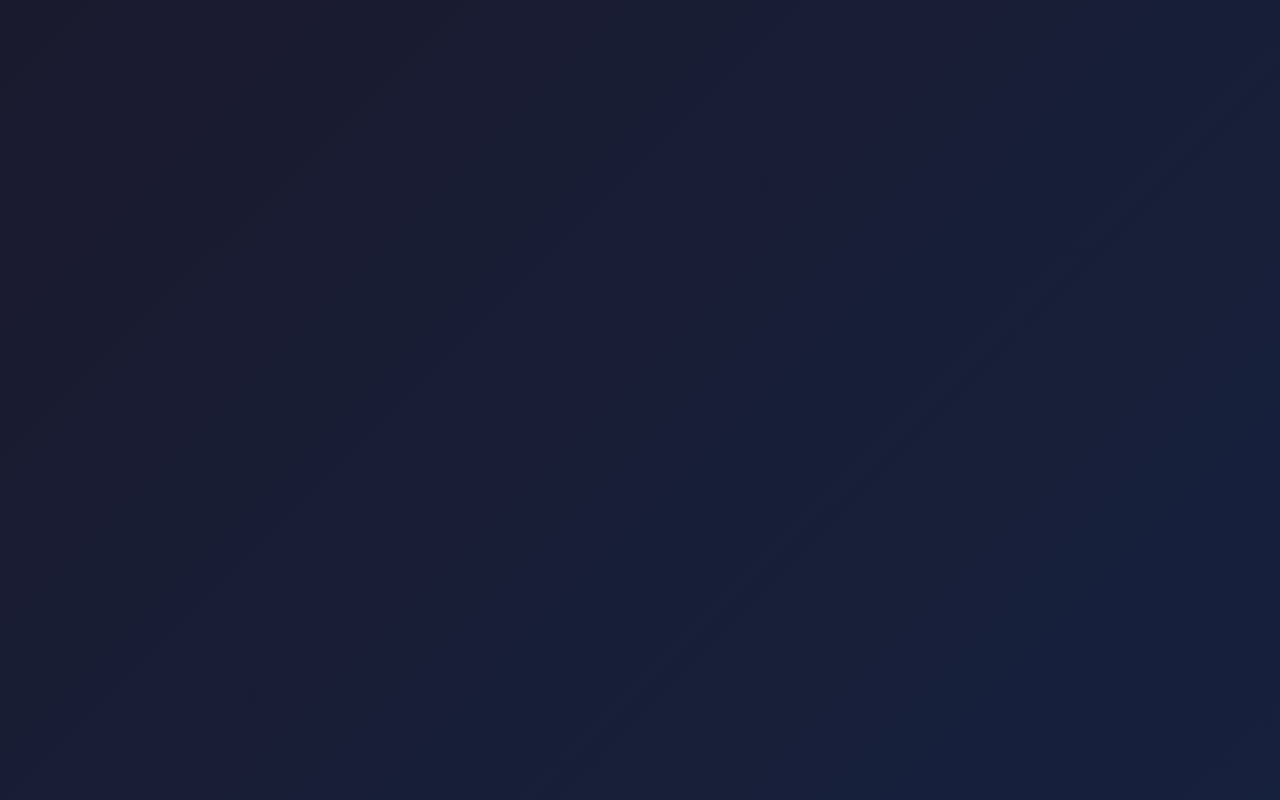
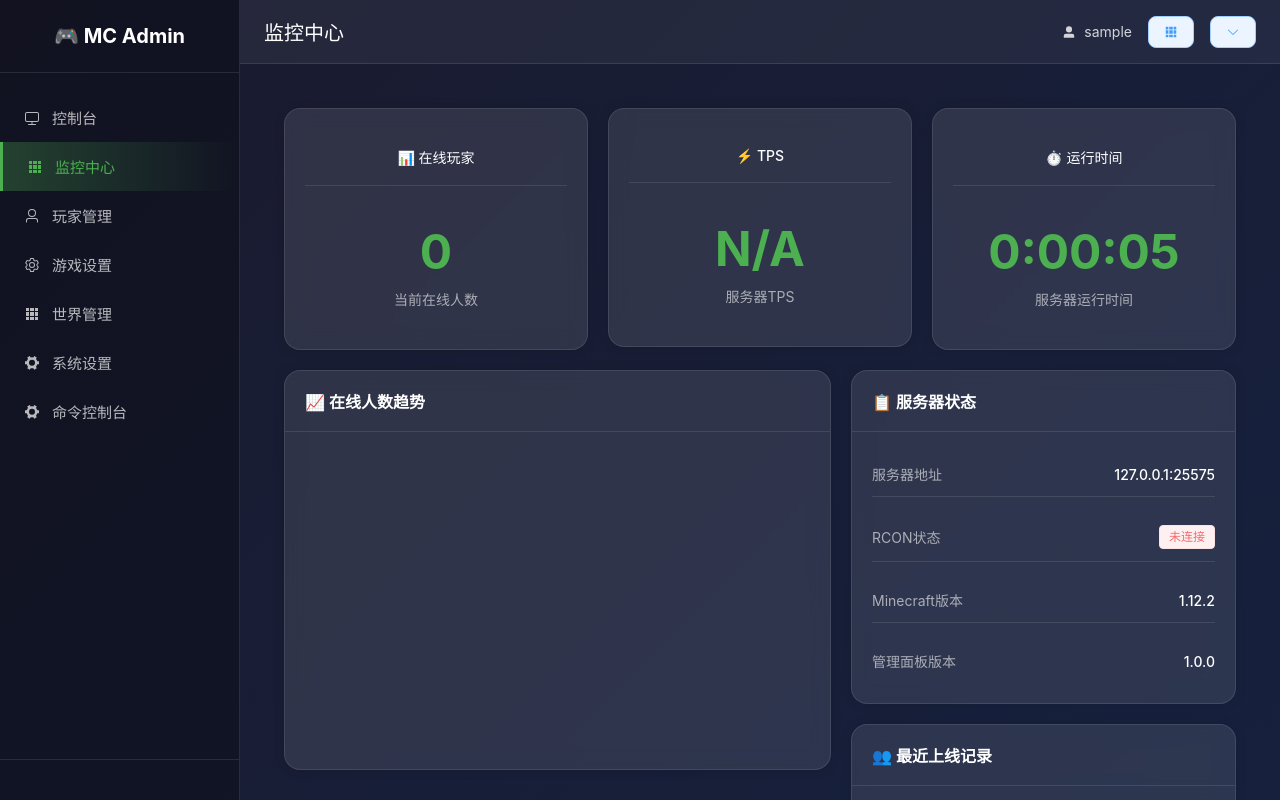
Before and after one commit to Fissionalist/mc-man-server, a Vue app in the folder client/: page /monitor in a window 1280 px wide. Before the commit this address had no page. Built offline with nearby package versions, Linux system fonts and the light colour scheme; no server answers; sample sign-in values are in the browser's storage.

Commit message:
Add monitor page with real-time charts

```diff
--- a/client/src/router/index.js
+++ b/client/src/router/index.js
@@ -7,6 +7,7 @@ import GameSettings from '../views/GameSettings.vue'
 import WorldManagement from '../views/WorldManagement.vue'
 import SystemSettings from '../views/SystemSettings.vue'
 import CommandConsole from '../views/CommandConsole.vue'
+import Monitor from '../views/Monitor.vue'
 
 const routes = [
   {
@@ -50,6 +51,11 @@ const routes = [
         path: 'console',
         name: 'CommandConsole',
         component: CommandConsole
+      },
+      {
+        path: 'monitor',
+        name: 'Monitor',
+        component: Monitor
       }
     ]
   }
--- a/client/src/views/MainLayout.vue
+++ b/client/src/views/MainLayout.vue
@@ -9,6 +9,11 @@
         <router-link to="/dashboard" class="nav-item" active-class="active">
           <el-icon><Monitor /></el-icon>
           <span>控制台</span>
+        </router-link>
+
+        <router-link to="/monitor" class="nav-item" active-class="active">
+          <el-icon><Grid /></el-icon>
+          <span>监控中心</span>
         </router-link>
 
         <router-link to="/players" class="nav-item" active-class="active">
@@ -116,6 +121,7 @@ let socket = null
 const pageTitle = computed(() => {
   const titles = {
     Dashboard: '控制台',
+    Monitor: '监控中心',
     Players: '玩家管理',
     GameSettings: '游戏设置',
     WorldManagement: '世界管理',
--- /dev/null
+++ b/client/src/views/Monitor.vue
@@ -0,0 +1,390 @@
+<template>
+  <div class="monitor-page">
+    <el-row :gutter="20">
+      <el-col :span="8">
+        <el-card class="stat-card">
+          <template #header>
+            <span>📊 在线玩家</span>
+          </template>
+          <div class="stat-value">{{ currentOnline }}</div>
+          <div class="stat-label">当前在线人数</div>
+        </el-card>
+      </el-col>
+
+      <el-col :span="8">
+        <el-card class="stat-card">
+          <template #header>
+            <span>⚡ TPS</span>
+          </template>
+          <div class="stat-value">{{ tps }}</div>
+          <div class="stat-label">服务器TPS</div>
+        </el-card>
+      </el-col>
+
+      <el-col :span="8">
+        <el-card class="stat-card">
+          <template #header>
+            <span>⏱️ 运行时间</span>
+          </template>
+          <div class="stat-value">{{ uptime }}</div>
+          <div class="stat-label">服务器运行时间</div>
+        </el-card>
+      </el-col>
+    </el-row>
+
+    <el-row :gutter="20" style="margin-top: 20px;">
+      <el-col :span="14">
+        <el-card class="chart-card">
+          <template #header>
+            <span>📈 在线人数趋势</span>
+          </template>
+          <div ref="chartRef" class="chart-container"></div>
+        </el-card>
+      </el-col>
+
+      <el-col :span="10">
+        <el-card class="info-card">
+          <template #header>
+            <span>📋 服务器状态</span>
+          </template>
+          <div class="status-grid">
+            <div class="status-item">
+              <span class="status-label">服务器地址</span>
+              <span class="status-value">{{ serverInfo.host }}:{{ serverInfo.port }}</span>
+            </div>
+            <div class="status-item">
+              <span class="status-label">RCON状态</span>
+              <el-tag :type="serverOnline ? 'success' : 'danger'">
+                {{ serverOnline ? '已连接' : '未连接' }}
+              </el-tag>
+            </div>
+            <div class="status-item">
+              <span class="status-label">Minecraft版本</span>
+              <span class="status-value">1.12.2</span>
+            </div>
+            <div class="status-item">
+              <span class="status-label">管理面板版本</span>
+              <span class="status-value">1.0.0</span>
+            </div>
+          </div>
+        </el-card>
+
+        <el-card class="info-card" style="margin-top: 20px;">
+          <template #header>
+            <span>👥 最近上线记录</span>
+          </template>
+          <div class="history-list">
+            <div v-for="(record, index) in recentPlayers" :key="index" class="history-item">
+              <el-avatar :size="32" style="background: #4CAF50;">
+                {{ record.name.charAt(0).toUpperCase() }}
+              </el-avatar>
+              <div class="history-info">
+                <div class="history-name">{{ record.name }}</div>
+                <div class="history-time">{{ record.time }}</div>
+              </div>
+              <el-tag type="success" size="small">上线</el-tag>
+            </div>
+            <div v-if="recentPlayers.length === 0" class="empty-history">
+              暂无上线记录
+            </div>
+          </div>
+        </el-card>
+      </el-col>
+    </el-row>
+  </div>
+</template>
+
+<script setup>import { ref, onMounted, onUnmounted } from 'vue';
+import { io } from 'socket.io-client';
+import * as echarts from 'echarts';
+import api from '../api';
+const currentOnline = ref(0);
+const tps = ref('N/A');
+const uptime = ref('0:00:00');
+const serverOnline = ref(false);
+const serverInfo = ref({ host: '127.0.0.1', port: 25575 });
+const recentPlayers = ref([]);
+const chartRef = ref(null);
+let chart = null;
+let socket = null;
+let uptimeInterval = null;
+const startTime = Date.now();
+const timeData = ref([]);
+const playerData = ref([]);
+onMounted(() => {
+ socket = io('/', {
+ transports: ['websocket', 'polling']
+ });
+ socket.on('serverStatus', (status) => {
+ serverOnline.value = status.online;
+ if (status.players) {
+ const match = status.players.match(/(\d+)/);
+ if (match) {
+ currentOnline.value = parseInt(match[1]);
+ addToChart();
+ }
+ }
+ if (status.tps) {
+ tps.value = status.tps;
+ }
+ });
+ uptimeInterval = setInterval(() => {
+ const diff = Date.now() - startTime;
+ const hours = Math.floor(diff / 3600000);
+ const minutes = Math.floor((diff % 3600000) / 60000);
+ const seconds = Math.floor((diff % 60000) / 1000);
+ uptime.value = `${hours}:${minutes.toString().padStart(2, '0')}:${seconds.toString().padStart(2, '0')}`;
+ }, 1000);
+ initChart();
+ loadServerStatus();
+});
+onUnmounted(() => {
+ if (socket) {
+ socket.disconnect();
+ }
+ if (uptimeInterval) {
+ clearInterval(uptimeInterval);
+ }
+ if (chart) {
+ chart.dispose();
+ }
+});
+const initChart = () => {
+ if (chartRef.value) {
+ chart = echarts.init(chartRef.value);
+ updateChart();
+ }
+};
+const addToChart = () => {
+ const now = new Date();
+ const timeStr = `${now.getHours().toString().padStart(2, '0')}:${now.getMinutes().toString().padStart(2, '0')}`;
+ timeData.value.push(timeStr);
+ playerData.value.push(currentOnline.value);
+ if (timeData.value.length > 60) {
+ timeData.value.shift();
+ playerData.value.shift();
+ }
+ updateChart();
+};
+const updateChart = () => {
+ if (!chart)
+ return;
+ const option = {
+ backgroundColor: 'transparent',
+ tooltip: {
+ trigger: 'axis',
+ backgroundColor: 'rgba(0, 0, 0, 0.7)',
+ borderColor: 'rgba(255, 255, 255, 0.1)',
+ textStyle: {
+ color: '#fff'
+ }
+ },
+ grid: {
+ left: '3%',
+ right: '4%',
+ bottom: '3%',
+ top: '10%',
+ containLabel: true
+ },
+ xAxis: {
+ type: 'category',
+ data: timeData.value,
+ axisLine: {
+ lineStyle: {
+ color: 'rgba(255, 255, 255, 0.3)'
+ }
+ },
+ axisLabel: {
+ color: 'rgba(255, 255, 255, 0.6)',
+ rotate: 45,
+ fontSize: 10
+ }
+ },
+ yAxis: {
+ type: 'value',
+ min: 0,
+ axisLine: {
+ lineStyle: {
+ color: 'rgba(255, 255, 255, 0.3)'
+ }
+ },
+ axisLabel: {
+ color: 'rgba(255, 255, 255, 0.6)'
+ },
+ splitLine: {
+ lineStyle: {
+ color: 'rgba(255, 255, 255, 0.1)'
+ }
+ }
+ },
+ series: [
+ {
+ name: '在线人数',
+ type: 'line',
+ smooth: true,
+ data: playerData.value,
+ lineStyle: {
+ color: '#4CAF50',
+ width: 3
+ },
+ areaStyle: {
+ color: new echarts.graphic.LinearGradient(0, 0, 0, 1, [
+ { offset: 0, color: 'rgba(76, 175, 80, 0.4)' },
+ { offset: 1, color: 'rgba(76, 175, 80, 0.05)' }
+ ])
+ },
+ itemStyle: {
+ color: '#4CAF50'
+ },
+ symbol: 'circle',
+ symbolSize: 6
+ }
+ ]
+ };
+ chart.setOption(option);
+};
+const loadServerStatus = async () => {
+ try {
+ const status = await api.getServerStatus();
+ serverOnline.value = status.online;
+ serverInfo.value = { host: status.host, port: status.port };
+ }
+ catch (error) {
+ console.error('Failed to load server status:', error);
+ }
+};
+</script>
+
+<style scoped lang="scss">
+.monitor-page {
+  padding: 20px;
+}
+
+.stat-card {
+  background: rgba(255, 255, 255, 0.1);
+  backdrop-filter: blur(10px);
+  border-radius: 16px;
+  border: 1px solid rgba(255, 255, 255, 0.1);
+  text-align: center;
+  padding: 20px;
+
+  :deep(.el-card__header) {
+    border-bottom: 1px solid rgba(255, 255, 255, 0.1);
+    color: #fff;
+    font-size: 14px;
+    font-weight: 500;
+  }
+}
+
+.stat-value {
+  font-size: 48px;
+  font-weight: 700;
+  color: #4CAF50;
+  margin-top: 16px;
+}
+
+.stat-label {
+  font-size: 14px;
+  color: rgba(255, 255, 255, 0.6);
+  margin-top: 8px;
+}
+
+.chart-card {
+  background: rgba(255, 255, 255, 0.1);
+  backdrop-filter: blur(10px);
+  border-radius: 16px;
+  border: 1px solid rgba(255, 255, 255, 0.1);
+  height: 400px;
+
+  :deep(.el-card__header) {
+    border-bottom: 1px solid rgba(255, 255, 255, 0.1);
+    color: #fff;
+    font-size: 16px;
+    font-weight: 600;
+  }
+}
+
+.chart-container {
+  width: 100%;
+  height: calc(100% - 60px);
+}
+
+.info-card {
+  background: rgba(255, 255, 255, 0.1);
+  backdrop-filter: blur(10px);
+  border-radius: 16px;
+  border: 1px solid rgba(255, 255, 255, 0.1);
+
+  :deep(.el-card__header) {
+    border-bottom: 1px solid rgba(255, 255, 255, 0.1);
+    color: #fff;
+    font-size: 16px;
+    font-weight: 600;
+  }
+}
+
+.status-grid {
+  display: flex;
+  flex-direction: column;
+  gap: 16px;
+}
+
+.status-item {
+  display: flex;
+  justify-content: space-between;
+  align-items: center;
+  padding: 12px 0;
+  border-bottom: 1px solid rgba(255, 255, 255, 0.1);
+
+  &:last-child {
+    border-bottom: none;
+  }
+}
+
+.status-label {
+  color: rgba(255, 255, 255, 0.6);
+  font-size: 14px;
+}
+
+.status-value {
+  color: #fff;
+  font-size: 14px;
+  font-weight: 500;
+}
+
+.history-list {
+  display: flex;
+  flex-direction: column;
+  gap: 12px;
+}
+
+.history-item {
+  display: flex;
+  align-items: center;
+  gap: 12px;
+  padding: 12px;
+  background: rgba(255, 255, 255, 0.05);
+  border-radius: 8px;
+}
+
+.history-info {
+  flex: 1;
+}
+
+.history-name {
+  color: #fff;
+  font-size: 14px;
+}
+
+.history-time {
+  color: rgba(255, 255, 255, 0.5);
+  font-size: 12px;
+  margin-top: 4px;
+}
+
+.empty-history {
+  text-align: center;
+  color: rgba(255, 255, 255, 0.5);
+  padding: 20px;
+}
+</style>
```
